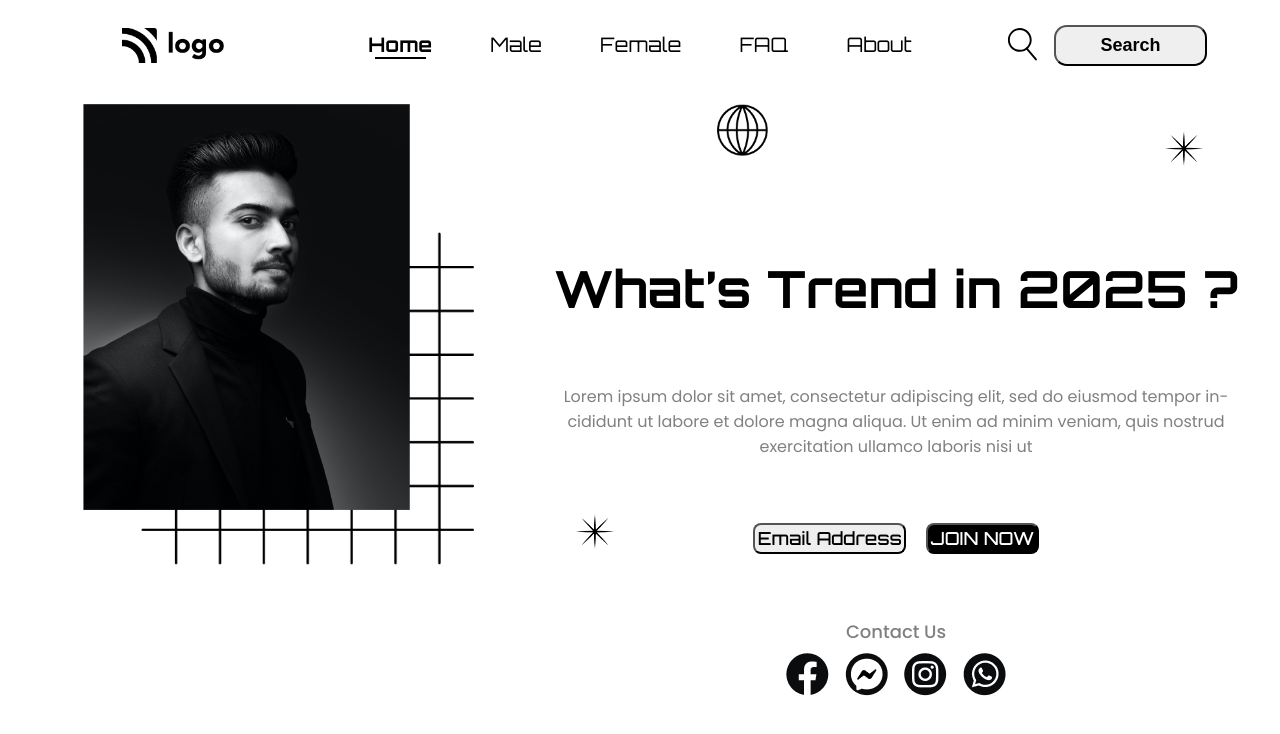
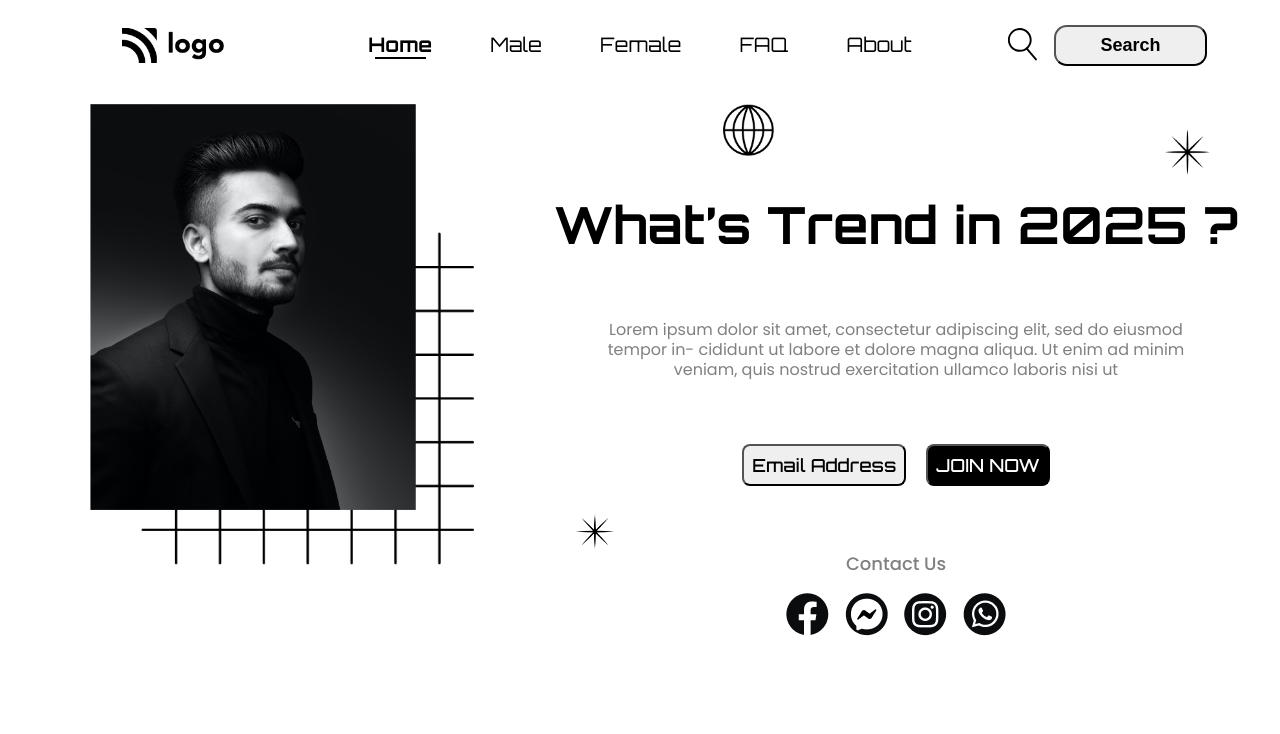
Before and after one commit to kushbosamiya/Bootcamp-landing-page-1, a plain HTML site: page Public/index.html in a window 1280 px wide. Drawn offline with Linux system fonts and the light colour scheme.

Commit message:
Update style.css

```diff
--- a/Public/style.css
+++ b/Public/style.css
@@ -106,7 +106,7 @@ img[alt="star-pattern"]
     position: relative;
     left: 60vmax;
     top: 2vmax;
-    width: 3vmax;
+    width: 3.5vmax;
 }
 img[alt="globe-pattern"]
 {
@@ -117,7 +117,7 @@ img[alt="globe-pattern"]
 [class="hero-container-right"]
 {
     position: absolute;
-    top: 20vmax;
+    top: 15vmax;
     left: 40vmax;
     /* padding: 2vmax; */
     display: flex;
@@ -136,8 +136,12 @@ img[alt="globe-pattern"]
 }
 [class="hero-description"]
 {
-    padding-left: 5%;
-    padding-right: 5%;
+/*
+    width: 80%; */
+    line-height: 1.25rem;
+    padding-left: 12%;
+    padding-right: 12%;
+    /* padding: 5%; */
     text-align: center;
     font-family: poppins;
     color: grey;
@@ -146,7 +150,7 @@ img[alt="globe-pattern"]
 {
     font-family: Orbitron;
     border-radius: .5rem;
-    padding: .15rem;
+    padding: .5rem;
     font-size: large;
     font-weight: 500;
 }
@@ -163,7 +167,7 @@ img[alt="globe-pattern"]
     flex-direction: column;
     align-items: center;
     font-family: poppins;
-    gap: .5rem;
+    gap: 1rem;
     /* padding: .15rem; */
 }
 [class="contact-heading"]
```
